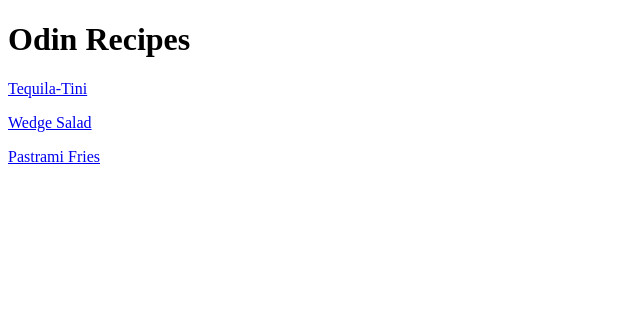
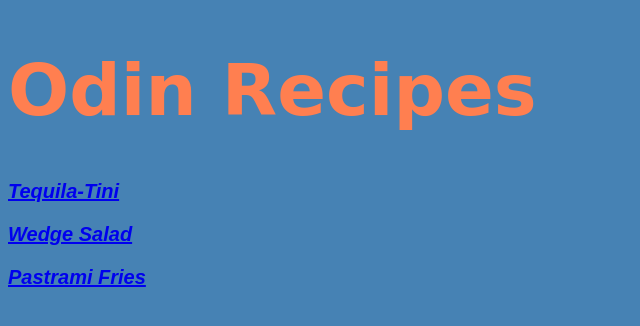
Before and after one commit to YokoOh-no/odin-recipes, a plain HTML site: page index.html in a window 1280 px wide. Shown: the whole page, without its empty margins (0-640 px from the left). Drawn offline with Linux system fonts and the light colour scheme.

Commit message:
- changed body color
-changes font size and style on home

- linked home, teq page to stylesheet

```diff
--- a/css/styles.css
+++ b/css/styles.css
@@ -1,3 +1,14 @@
 body {
     background: steelblue;
-}
+        }
+.recipe-main {font-size: 20px;
+    color:black;
+        font-family: sans-serif;
+        font-style: oblique;
+        font-weight: 600;
+        }
+   .title {
+        color:coral;
+        font-size: 72px;
+        font-family: cursive ;
+   }
--- a/index.html
+++ b/index.html
@@ -1,16 +1,17 @@
 <!DOCTYPE html>
 <html lang="en">
 <head>
-    <meta charset="UTF-8">
-    <meta http-equiv="X-UA-Compatible" content="IE=edge">
-    <meta name="viewport" content="width=device-width, initial-scale=1.0">
+    <link rel="stylesheet" type="text/css" href="../odin-recipes/css/styles.css">
+      <meta charset="UTF-8">
+      <meta http-equiv="X-UA-Compatible" content="IE=edge">
+      <meta name="viewport" content="width=device-width, initial-scale=1.0">
     <title>Homepage</title>
 </head>
 <body>
-  <h1>Odin Recipes</h1>
-  <p><a href="./recipes/tequila-tini.html">Tequila-Tini</a></p>
-  <p><a href="./recipes/wedge.html">Wedge Salad</a></p>
-  <p><a href="../odin-recipes/recipes/pastrami-fries.html">Pastrami Fries</a> </p>
+  <h1 class="title">Odin Recipes</h1>
+  <p class="recipe-main"><a href="./recipes/tequila-tini.html">Tequila-Tini</a></p>
+  <p class="recipe-main"><a href="./recipes/wedge.html">Wedge Salad</a></p>
+  <p class="recipe-main"><a href="../odin-recipes/recipes/pastrami-fries.html">Pastrami Fries</a> </p>
 
 </body>
 </html>
```
Also changed, not shown: recipes/tequila-tini.html (+2 -1 lines).
